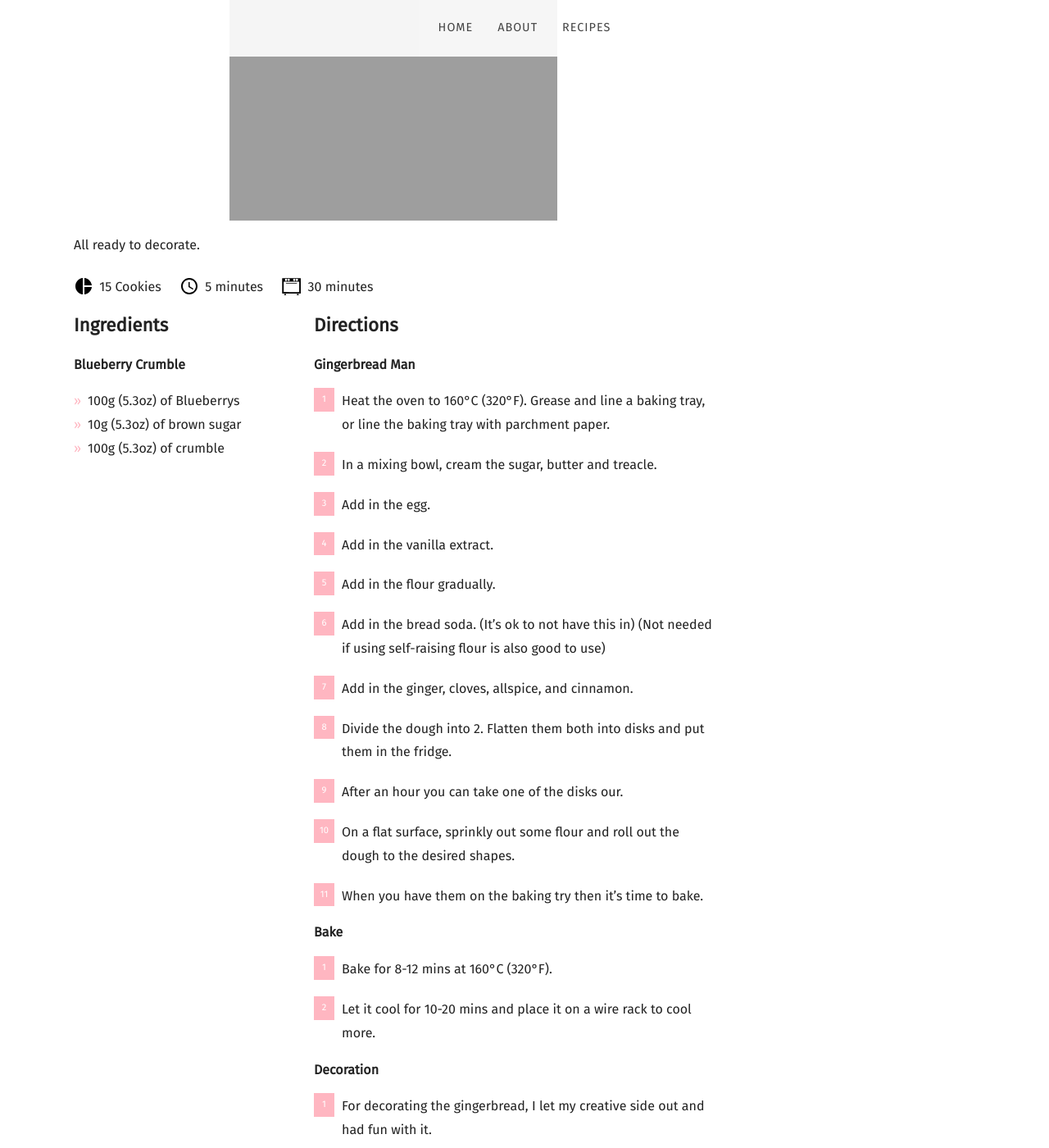
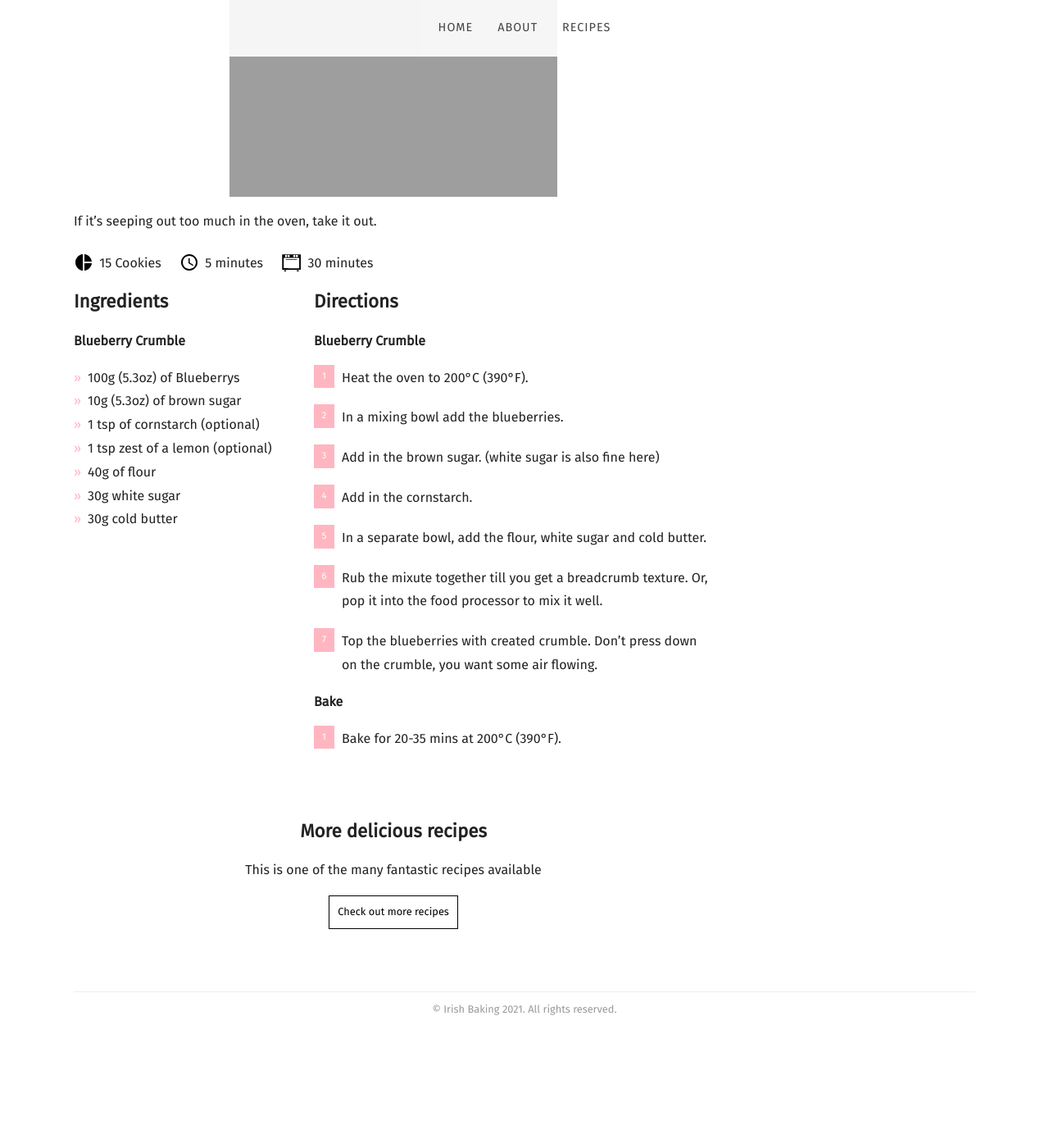
Before and after one commit to mcginleyireland/irishbaking.github.io, a Jekyll site: the page built from _posts/2021-01-31-blueberry-crumbe-for-one.md, in a window 1280 px wide and 1400 px high, scrolled down 1486 px. Shown: the whole window at 82% size. Built offline with Jekyll 4.4.1, drawn with Linux system fonts in a browser that asks for light colours; nearby versions of some CDN libraries; some web fonts are replaced; after the commit the page ends 2752 px from its top, so only the background shows below that; some of the changed text lies outside the part shown.

Commit message:
Updating the desert for one post.

```diff
--- a/_posts/2021-01-31-blueberry-crumbe-for-one.md
+++ b/_posts/2021-01-31-blueberry-crumbe-for-one.md
@@ -13,43 +13,39 @@ recipe:
 
     * 100g (5.3oz) of Blueberrys
     * 10g (5.3oz) of brown sugar
-    * 100g (5.3oz) of crumble
+    * 1 tsp of cornstarch (optional)
+    * 1 tsp zest of a lemon (optional)
+    * 40g of flour
+    * 30g white sugar
+    * 30g cold butter
   directions_markdown: |-
-    **Gingerbread Man**
+    **Blueberry Crumble**
 
-    1. Heat the oven to 160°C (320°F). Grease and line a baking tray, or line the baking tray with parchment  paper.
-    2. In a mixing bowl, cream the sugar, butter and treacle.
-    3. Add in the egg.
-    4. Add in the vanilla extract.
-    5. Add in the flour gradually.
-    6. Add in the bread soda. (It's ok to not have this in) (Not needed if using self-raising flour is also good to use)
-    7. Add in the  ginger, cloves, allspice, and cinnamon.
-    8. Divide the dough into 2. Flatten them both into disks and put them in the fridge.
-    9. After an hour you can take one of the disks our.
-    10. On a flat surface, sprinkly out some flour and roll out the dough to the desired shapes.
-    11. When you have them on the baking try then it's time to bake.
+    1. Heat the oven to 200°C (390°F).
+    2. In a mixing bowl add the blueberries.
+    3. Add in the brown sugar. (white sugar is also fine here)
+    4. Add in the cornstarch.
+    5. In a separate bowl, add the flour, white sugar and cold butter.
+    6. Rub the mixute together till you get a breadcrumb texture. Or, pop it into the food processor to mix it well.
+    7. Top the blueberries with created crumble. Don't press down on the crumble, you want some air flowing.
 
     **Bake**
 
-    1. Bake for 8-12 mins at 160°C (320°F).
-    2. Let it cool for 10-20 mins and place it on a wire rack to cool more.
+    1. Bake for 20-35 mins at 200°C (390°F).
 
-    **Decoration**
-
-    1. For decorating the gingerbread, I let my creative side out and had fun with it.
 
 
 ---
-I wanted to show that decorating gingerbread men can become a Christmas tradition. Decorating with the Choco Writers made life so much easier. Baking can be as hard as you let it be. Never taken a shortcut before?
+I think in lockdown the hardest thing is to share your baking. So here is a recipe for just one. Blueberry Crubmble. Hope you enjoy.
 
 ![Cake](https://irishbaking.ie/images/Deserts_For_One/Blueberry_Crumble/Image_2.jpg)
 
-Again, really easy to roll out.
+Little bit of sugar never hurt anyone.
 
 ![Cake](https://irishbaking.ie/images/Deserts_For_One/Blueberry_Crumble/Image_3.jpg)
 
-Cutting into any shapes, they all look amazing.
+The crumble to lock in that flavour.
 
 ![Cake](https://irishbaking.ie/images/Deserts_For_One/Blueberry_Crumble/Image_4.jpg)
 
-All ready to decorate.
+If it's seeping out too much in the oven, take it out.
```
